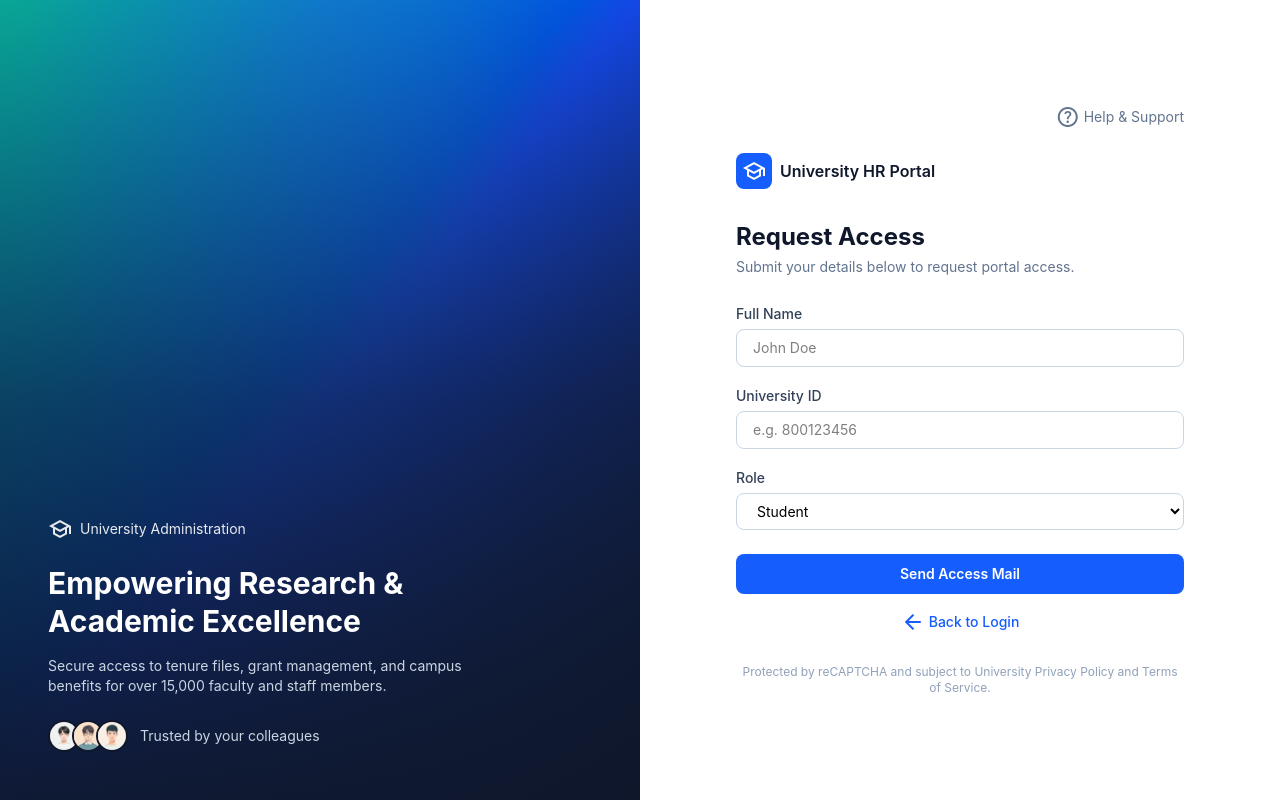
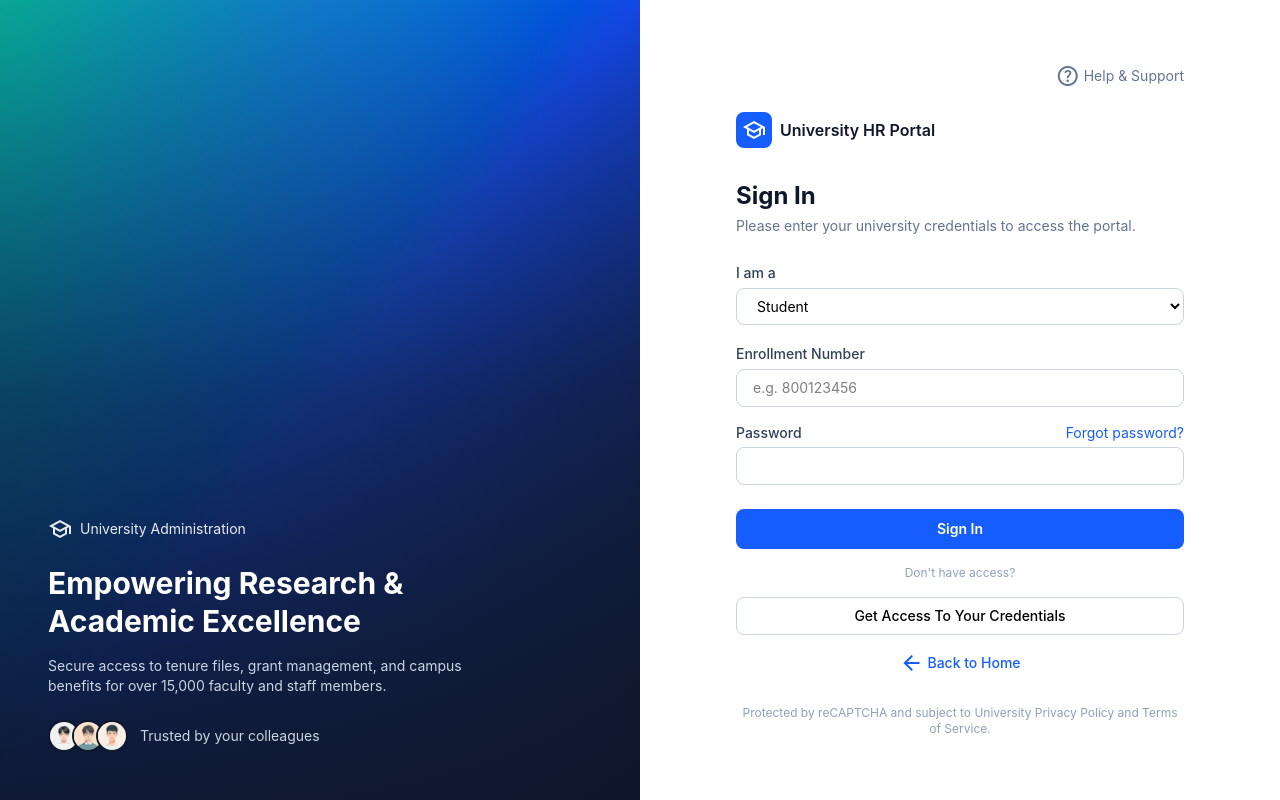
Before and after one commit to DON2604/hr_automation, a React (Vite) app: page /login in a window 1280 px wide. Built offline with nearby package versions, Linux system fonts and the light colour scheme.

Commit message:
added Routes

```diff
--- a/package.json
+++ b/package.json
@@ -12,7 +12,8 @@
   "dependencies": {
     "@tailwindcss/vite": "^4.1.18",
     "react": "^19.2.0",
-    "react-dom": "^19.2.0"
+    "react-dom": "^19.2.0",
+    "react-router-dom": "^7.12.0"
   },
   "devDependencies": {
     "@eslint/js": "^9.39.1",
--- a/src/App.jsx
+++ b/src/App.jsx
@@ -1,13 +1,18 @@
 import React from "react";
+import { BrowserRouter, Routes, Route } from "react-router-dom";
 import Landing from "./pages/Landing/Landing";
 import Login from "./pages/Login/Login";
 import Get_Access from "./pages/Get_Access/Get_Access";
 
 const App = () => {
   return (
-    <>
-      <Get_Access />
-    </>
+    <BrowserRouter>
+      <Routes>
+        <Route path="/" element={<Landing />} />
+        <Route path="/login" element={<Login />} />
+        <Route path="/get-access" element={<Get_Access />} />
+      </Routes>
+    </BrowserRouter>
   );
 };
 
--- a/src/pages/Get_Access/Get_Access.jsx
+++ b/src/pages/Get_Access/Get_Access.jsx
@@ -1,7 +1,10 @@
 import React from "react";
+import { useNavigate } from "react-router-dom";
 import Left_Panel from "../../components/Left_Panel";
 
 const Get_Access = () => {
+  const navigate = useNavigate();
+
   return (
     <div className="min-h-screen w-full grid grid-cols-1 lg:grid-cols-2">
       <Left_Panel />
@@ -76,6 +79,7 @@ const Get_Access = () => {
             <div className="text-center">
               <button
                 type="button"
+                onClick={() => navigate("/login")}
                 className="inline-flex items-center gap-1 text-sm font-medium text-blue-600 hover:underline"
               >
                 <span className="material-symbols-outlined text-base">
--- a/src/pages/Landing/Landing.jsx
+++ b/src/pages/Landing/Landing.jsx
@@ -1,6 +1,9 @@
 import React from "react";
+import { useNavigate } from "react-router-dom";
 
 const Landing = () => {
+  const navigate = useNavigate();
+
   return (
     <div className="flex min-h-screen w-full flex-col">
       {/* Header */}
@@ -50,14 +53,18 @@ const Landing = () => {
 
                 {/* CTA Buttons */}
                 <div className="flex w-full flex-col gap-3 sm:flex-row sm:items-center">
-                  <button className="flex h-12 min-w-40 items-center justify-center gap-2 rounded-lg bg-blue-600 px-6 text-base font-bold text-white shadow-lg shadow-blue-600/25 transition-all hover:-translate-y-0.5 hover:bg-blue-600/90 hover:shadow-xl active:translate-y-0">
+                  <button
+                    onClick={() => navigate("/login")}
+                    className="flex h-12 min-w-40 items-center justify-center gap-2 rounded-lg bg-blue-600 px-6 text-base font-bold text-white shadow-lg shadow-blue-600/25 transition-all hover:-translate-y-0.5 hover:bg-blue-600/90 hover:shadow-xl active:translate-y-0">
                     <span className="material-symbols-outlined text-[20px]">
                       id_card
                     </span>
                     <span>University Login</span>
                   </button>
 
-                  <button className="flex h-12 min-w-40 items-center justify-center gap-2 rounded-lg border border-slate-200 bg-white px-6 text-base font-bold text-slate-700 transition-all hover:bg-slate-700 hover:text-white">
+                  <button
+                    onClick={() => navigate("/get-access")}
+                    className="flex h-12 min-w-40 items-center justify-center gap-2 rounded-lg border border-slate-200 bg-white px-6 text-base font-bold text-slate-700 transition-all hover:bg-slate-700 hover:text-white">
                     <span className="material-symbols-outlined text-[20px]">
                       contact_support
                     </span>
--- a/src/pages/Login/Login.jsx
+++ b/src/pages/Login/Login.jsx
@@ -1,8 +1,10 @@
 import React, { useState } from "react";
+import { useNavigate } from "react-router-dom";
 import Left_Panel from "../../components/Left_Panel";
 
 const Login = () => {
   const [userType, setUserType] = useState("student");
+  const navigate = useNavigate();
 
   return (
     <div className="min-h-screen w-full grid grid-cols-1 lg:grid-cols-2">
@@ -90,15 +92,29 @@ const Login = () => {
             </button>
 
             <div className="text-center text-xs text-slate-400">
-              Single Sign-On
+              Don't have access?
             </div>
 
             <button
               type="button"
               className="w-full rounded-lg border border-slate-300 py-2 text-sm font-medium hover:bg-slate-50 transition"
+              onClick={()=>navigate("/get-access")}
             >
-              Log in with University Credentials
+              Get Access To Your Credentials
             </button>
+
+            <div className="text-center">
+              <button
+                type="button"
+                onClick={() => navigate("/")}
+                className="inline-flex items-center gap-1 text-sm font-medium text-blue-600 hover:underline"
+              >
+                <span className="material-symbols-outlined text-base">
+                  arrow_back
+                </span>
+                Back to Home
+              </button>
+            </div>
           </form>
 
           {/* Footer */}
```
Also changed, not shown: 1 other file (tests, documents, lock files or other folders).
